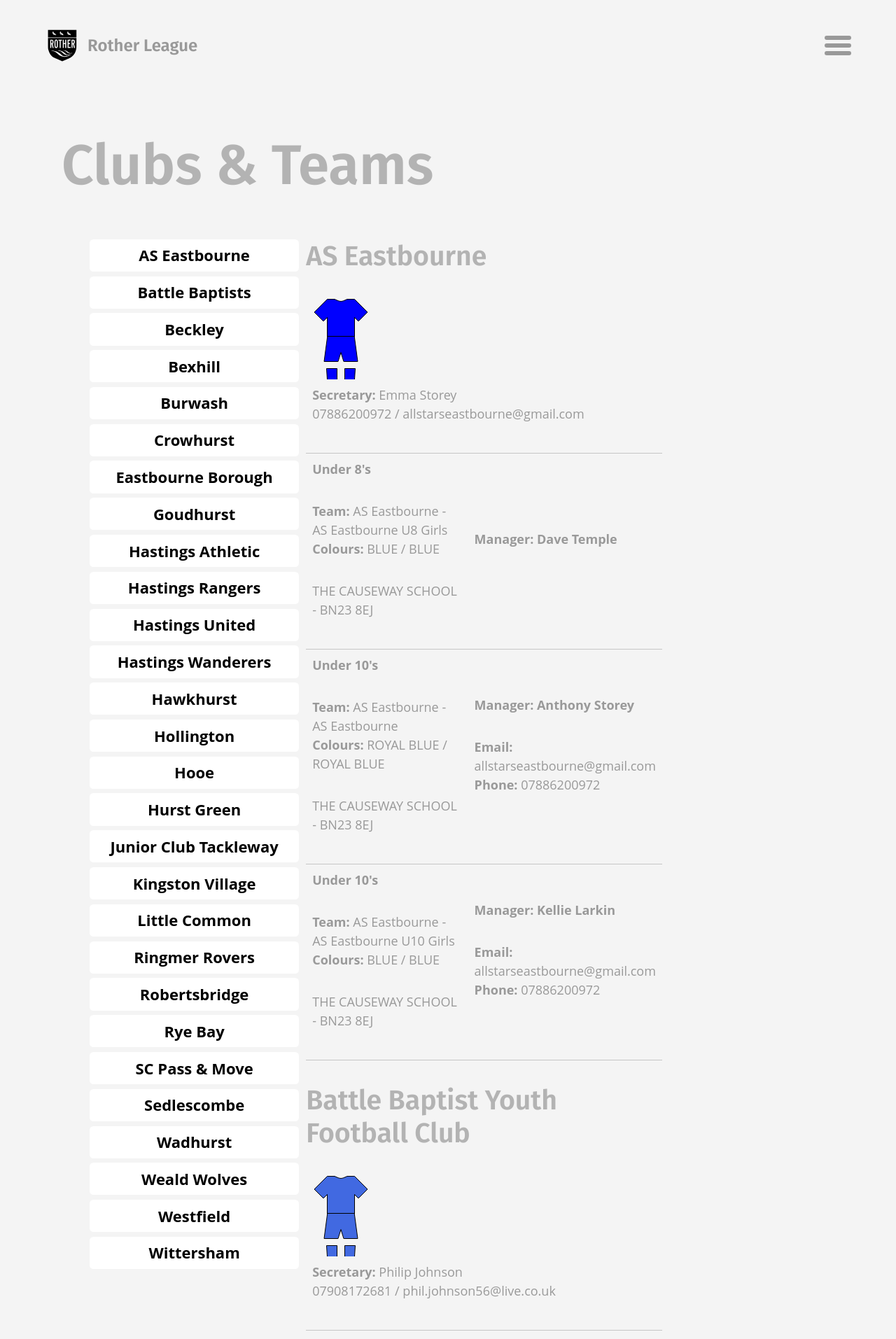
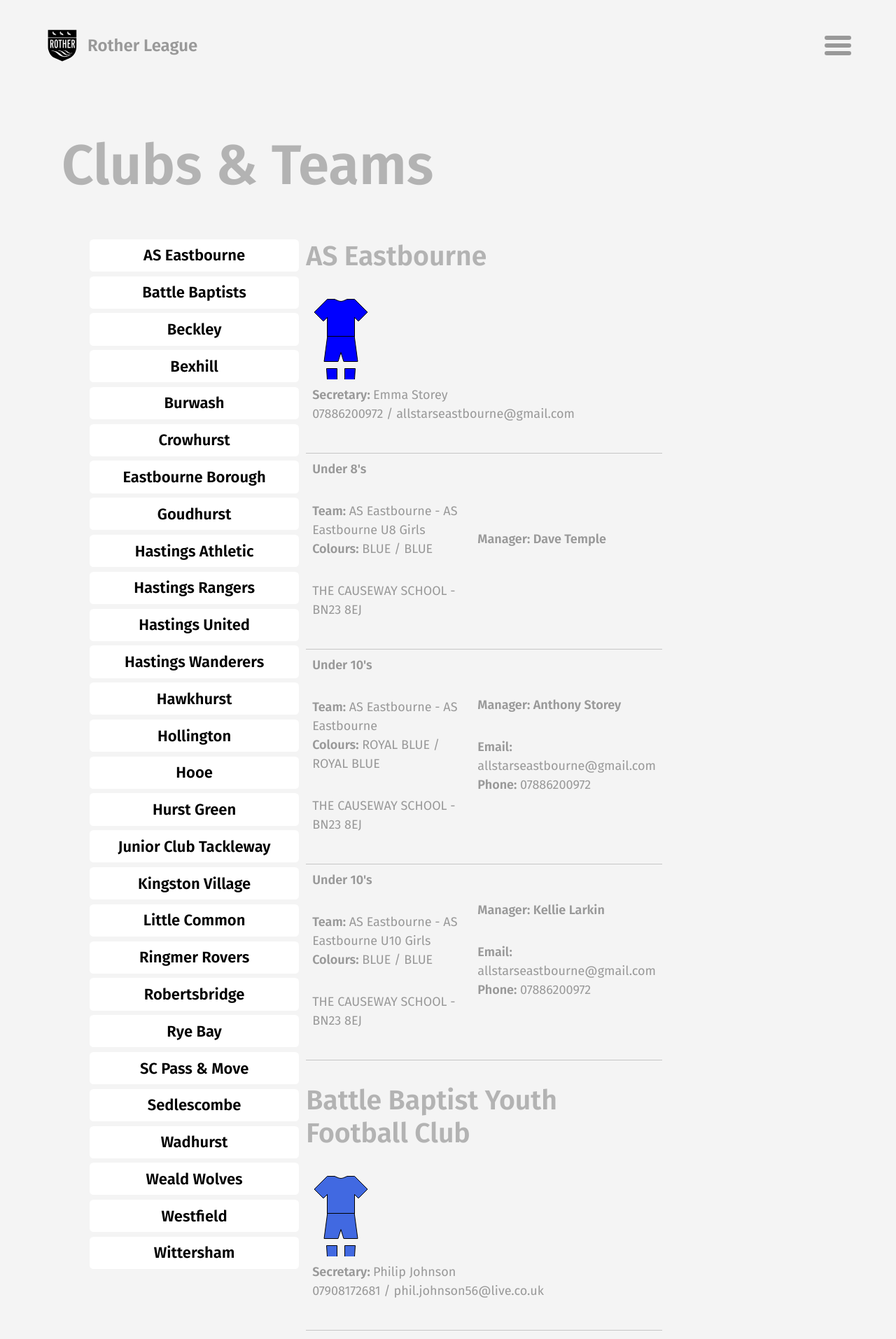
Before and after one commit to rotherleague/Rother, a Jekyll site: the page built from clubs.md, in a window 1280 px wide. Shown: the top 1913 px of the page at 70% size. Built offline with Jekyll 4.4.1, drawn with Linux system fonts in a browser that asks for light colours; nearby versions of some CDN libraries.

Commit message:
Update clubs.html

```diff
--- a/_layouts/clubs.html
+++ b/_layouts/clubs.html
@@ -64,10 +64,6 @@ layout: default
     color: #fff;
     top: 5px;
 }
-
-
-/* Extra Things */
-body{background: #eee ;font-family: 'Open Sans', sans-serif;}h3{font-size: 30px; font-weight: 400;text-align: center;margin-top: 50px;}h3 i{color: #444;}
 </style>
 
 <script>
```
